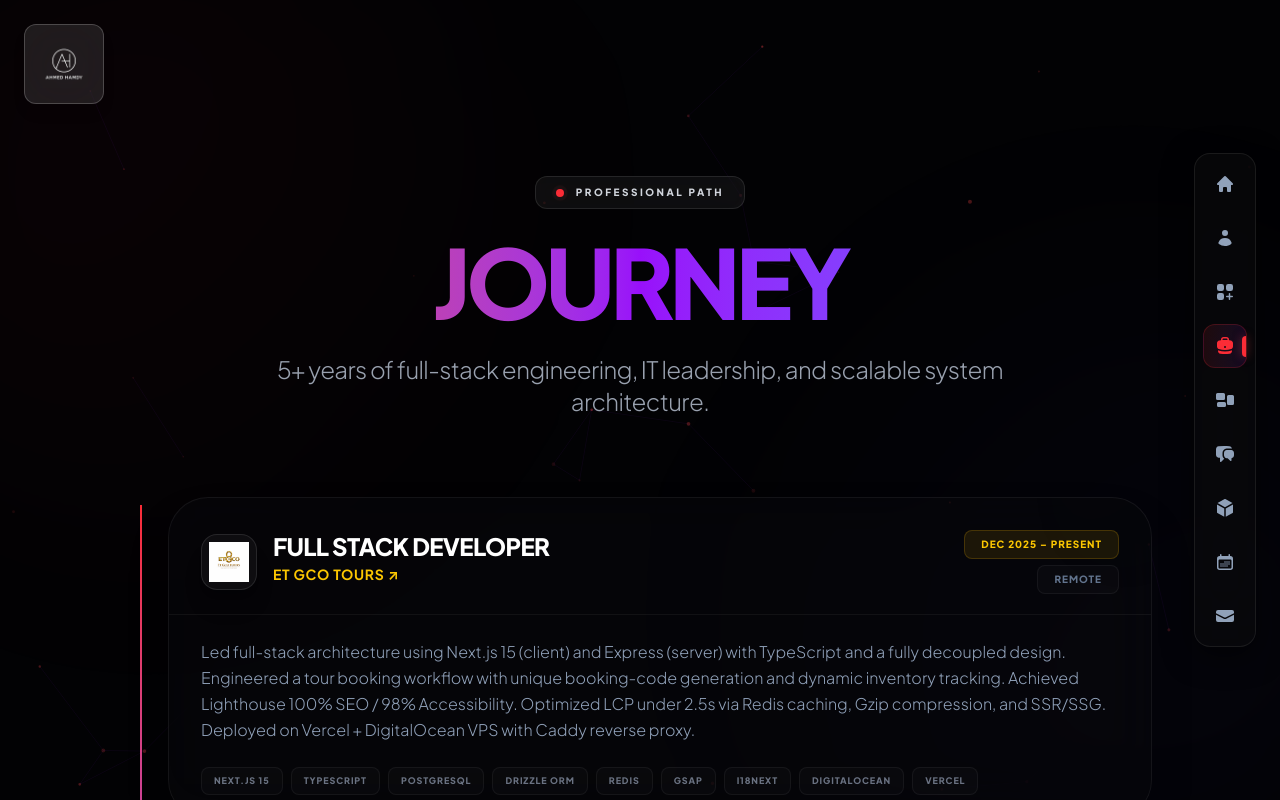
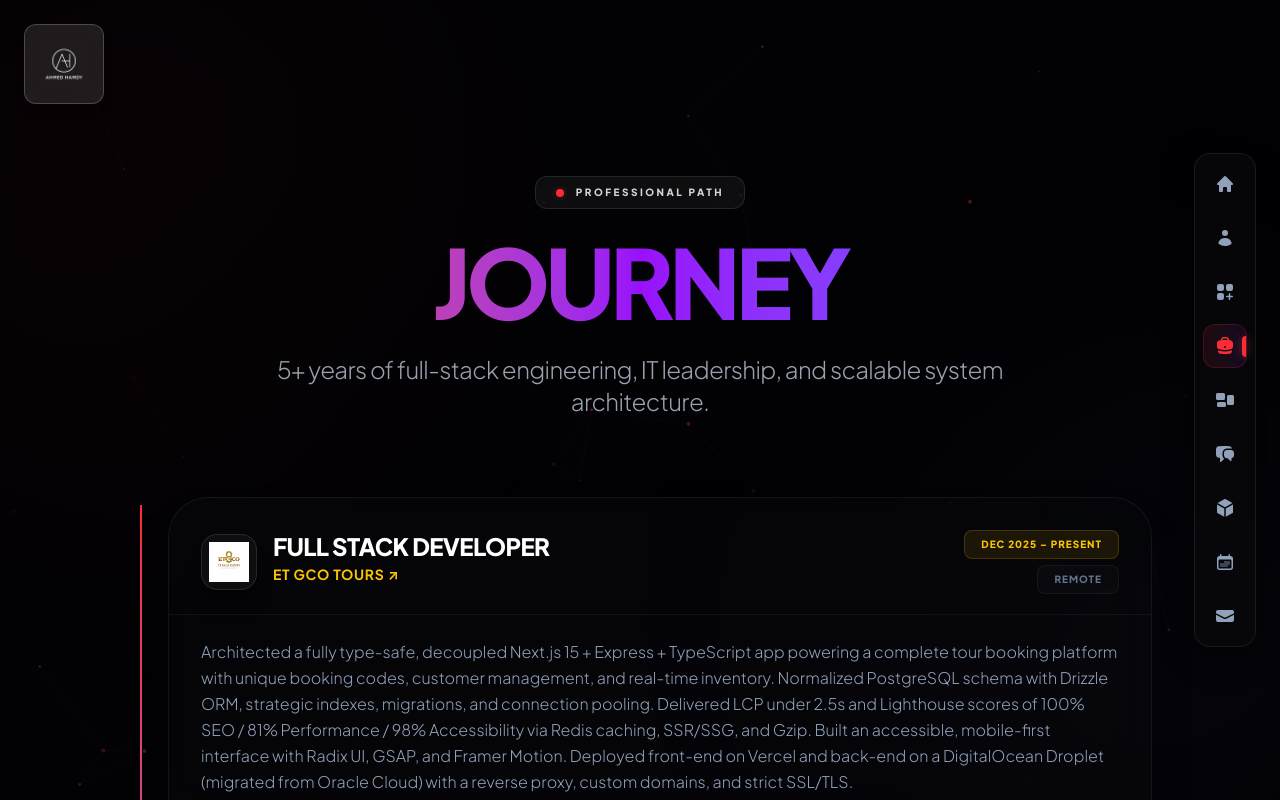
Before and after one commit to Ahmed-Hamdy101/NextJS-Portfolio, a Next.js app: page /work in a window 1280 px wide. Built offline with nearby package versions, Linux system fonts and the light colour scheme.

Commit message:
update += service | skills | testimonails | work information

```diff
--- a/src/pages/services/index.tsx
+++ b/src/pages/services/index.tsx
@@ -81,21 +81,21 @@ const ServicesPage = () => {
                                 <> {/*  This fragment now correctly wraps all top-level elements */}
         <Head>
             <title> Services |  Mid Level Senior Full Stack Engineer | Next.js, Laravel, AWS Expert</title>
-            <meta name="description" content="Ahmed Hamdy is a Mid Level Senior Full Stack Engineer with 4+ years of experience building scalable web applications and cloud infrastructure using Next.js, Laravel, AWS, and AI integrations." />
+            <meta name="description" content="Ahmed Hamdy is a Mid Level Senior Full Stack Engineer with 5+ years of experience building scalable web applications and cloud infrastructure using Next.js, Laravel, AWS, and AI integrations." />
             <link rel="canonical" href="https://ahmedhamdy101.is-a.dev//" />
 
             {/* Open Graph / Facebook */}
             <meta property="og:type" content="website" />
             <meta property="og:url" content="https://ahmedhamdy101.is-a.dev/" />
             <meta property="og:title" content="Ahmed Hamdy | Mid Level Senior Full Stack Engineer | Next.js, Laravel, AWS Expert" />
-            <meta property="og:description" content="Ahmed Hamdy is a Mid Level Senior Full Stack Engineer with 4+ years of experience building scalable web applications and cloud infrastructure using Next.js, Laravel, AWS, and AI integrations." />
+            <meta property="og:description" content="Ahmed Hamdy is a Mid Level Senior Full Stack Engineer with 5+ years of experience building scalable web applications and cloud infrastructure using Next.js, Laravel, AWS, and AI integrations." />
             <meta property="og:image" content="https://ahmedhamdy101.is-a.dev/og-image.jpg" />
 
             {/* Twitter */}
             <meta name="twitter:card" content="favicons.svg" />
             <meta name="twitter:url" content="https://ahmedhamdy101.is-a.dev/" />
             <meta name="twitter:title" content="Ahmed Hamdy | Mid Level Senior Full Stack Engineer | Next.js, Laravel, AWS Expert" />
-            <meta name="twitter:description" content="Ahmed Hamdy is a Mid Level Senior Full Stack Engineer with 4+ years of experience building scalable web applications and cloud infrastructure using Next.js, Laravel, AWS, and AI integrations." />
+            <meta name="twitter:description" content="Ahmed Hamdy is a Mid Level Senior Full Stack Engineer with 5+ years of experience building scalable web applications and cloud infrastructure using Next.js, Laravel, AWS, and AI integrations." />
             <meta name="twitter:image" content="https://ahmedhamdy101.is-a.dev/og-image.jpg" />
 
         </Head>
--- a/src/pages/skills/index.tsx
+++ b/src/pages/skills/index.tsx
@@ -151,21 +151,21 @@ const SkillsPage = () => {
          <>
             <Head>
             <title> Skills Page|  Mid Level Senior Full Stack Engineer | Next.js, Laravel, AWS Expert</title>
-            <meta name="description" content="Ahmed Hamdy is a Mid Level Senior Full Stack Engineer with 4+ years of experience building scalable web applications and cloud infrastructure using Next.js, Laravel, AWS, and AI integrations." />
+            <meta name="description" content="Ahmed Hamdy is a Mid Level Senior Full Stack Engineer with 5+ years of experience building scalable web applications and cloud infrastructure using Next.js, Laravel, AWS, and AI integrations." />
             <link rel="canonical" href="https://ahmedhamdy101.is-a.dev//" />
 
             {/* Open Graph / Facebook */}
             <meta property="og:type" content="website" />
             <meta property="og:url" content="https://ahmedhamdy101.is-a.dev/" />
             <meta property="og:title" content="Ahmed Hamdy | Mid Level Senior Full Stack Engineer | Next.js, Laravel, AWS Expert" />
-            <meta property="og:description" content="Ahmed Hamdy is a Mid Level Senior Full Stack Engineer with 4+ years of experience building scalable web applications and cloud infrastructure using Next.js, Laravel, AWS, and AI integrations." />
+            <meta property="og:description" content="Ahmed Hamdy is a Mid Level Senior Full Stack Engineer with 5+ years of experience building scalable web applications and cloud infrastructure using Next.js, Laravel, AWS, and AI integrations." />
             <meta property="og:image" content="https://ahmedhamdy101.is-a.dev/og-image.jpg" />
 
             {/* Twitter */}
             <meta name="twitter:card" content="favicons.svg" />
             <meta name="twitter:url" content="https://ahmedhamdy101.is-a.dev/" />
             <meta name="twitter:title" content="Ahmed Hamdy | Mid Level Senior Full Stack Engineer | Next.js, Laravel, AWS Expert" />
-            <meta name="twitter:description" content="Ahmed Hamdy is a Mid Level Senior Full Stack Engineer with 4+ years of experience building scalable web applications and cloud infrastructure using Next.js, Laravel, AWS, and AI integrations." />
+            <meta name="twitter:description" content="Ahmed Hamdy is a Mid Level Senior Full Stack Engineer with 5+ years of experience building scalable web applications and cloud infrastructure using Next.js, Laravel, AWS, and AI integrations." />
             <meta name="twitter:image" content="https://ahmedhamdy101.is-a.dev/og-image.jpg" />
 
         </Head>
--- a/src/pages/work/index.tsx
+++ b/src/pages/work/index.tsx
@@ -7,6 +7,7 @@ import {
     HiMiniCommandLine,
     HiMiniRocketLaunch,
     HiMiniGlobeAlt,
+    HiMiniCpuChip,
 } from "react-icons/hi2";
 import Head from "next/head";
 
@@ -19,8 +20,8 @@ const experiences = [
         duration: "Dec 2025 – Present",
         type: "Remote",
         description:
-            "Led full-stack architecture using Next.js 15 (client) and Express (server) with TypeScript and a fully decoupled design. Engineered a tour booking workflow with unique booking-code generation and dynamic inventory tracking. Achieved Lighthouse 100% SEO / 98% Accessibility. Optimized LCP under 2.5s via Redis caching, Gzip compression, and SSR/SSG. Deployed on Vercel + DigitalOcean VPS with Caddy reverse proxy.",
-        skills: ["Next.js 15", "TypeScript", "PostgreSQL", "Drizzle ORM", "Redis", "GSAP", "i18next", "DigitalOcean", "Vercel"],
+            "Architected a fully type-safe, decoupled Next.js 15 + Express + TypeScript app powering a complete tour booking platform with unique booking codes, customer management, and real-time inventory. Normalized PostgreSQL schema with Drizzle ORM, strategic indexes, migrations, and connection pooling. Delivered LCP under 2.5s and Lighthouse scores of 100% SEO / 81% Performance / 98% Accessibility via Redis caching, SSR/SSG, and Gzip. Built an accessible, mobile-first interface with Radix UI, GSAP, and Framer Motion. Deployed front-end on Vercel and back-end on a DigitalOcean Droplet (migrated from Oracle Cloud) with a reverse proxy, custom domains, and strict SSL/TLS.",
+        skills: ["Next.js 15", "TypeScript", "Express", "PostgreSQL", "Drizzle ORM", "Redis", "Radix UI", "GSAP", "DigitalOcean", "Vercel"],
         Icon: HiMiniGlobeAlt,
         gradient: "from-yellow-500/10 via-green-600/5 to-transparent",
         accent: "text-yellow-400",
@@ -28,16 +29,32 @@ const experiences = [
         tag: "bg-yellow-500/10 text-yellow-400 border-yellow-500/20",
     },
     {
-        company: "Al Kayan Construction & Engineering",
-        update: "Alkayan Nova New UX-2.0 In Progress",
-        companyLink: "https://www.alkayan-co.com",
+        company: "Egypt Racket Sport",
+        companyLink: "https://egyptracketstore.com",
+        logo: null,
+        role: "WordPress / SEO Specialist",
+        duration: "Nov 2025 – Jan 2026",
+        type: "Remote",
+        description:
+            "Managed and optimized WordPress product pages with technical SEO, improved Core Web Vitals, and UI enhancements. Performed ongoing performance tuning, troubleshooting, and maintenance that improved site speed and search visibility.",
+        skills: ["WordPress", "SEO", "Core Web Vitals", "Performance Tuning"],
+        Icon: HiMiniBriefcase,
+        gradient: "from-cyan-500/10 via-blue-600/5 to-transparent",
+        accent: "text-cyan-400",
+        dot: "border-cyan-500 shadow-cyan-500/40",
+        tag: "bg-cyan-500/10 text-cyan-400 border-cyan-500/20",
+    },
+    {
+        company: "Al Kayan Construction & Engineering (Nova v2.0)",
+        update: "Alkayan Nova — Custom PHP MVC Rebuild",
+        companyLink: "https://ahmedhamdy101.is-a.dev/projects/alkayan-nova",
         logo: "/images/companies/alkayan-nova.png",
         role: "Full Stack Developer",
-        duration: "Jan 2021 – Present",
+        duration: "Sep 2025 – Present",
         type: "On-site · Maadi",
         description:
-            "Engineered Alkayan Nova — a high-diamond UX real estate platform for one of Egypt's leading construction firms. Designed and built a premium property management CMS from the ground up with sophisticated role-based access control (RBAC), dark/light theme system, advanced property filtering, and smooth micro-animations. Implemented enterprise-grade security: CSRF protection, full-stack input validation, and SQL injection prevention — cutting vulnerabilities by 75%. Optimized database schema and query execution plans across all production systems. Managed DNS (GoDaddy), hosting (Namecheap), and SSL certificates end-to-end.",
-        skills: ["Laravel", "PHP", "MySQL", "RBAC", "CSRF", "Next.js", "Tailwind CSS", "Dark Mode UX", "Namecheap", "GoDaddy"],
+            "Designed a custom PHP MVC framework from scratch (front-controller pattern, no Laravel, no CMS) handling routing, JSON APIs, and page rendering. Architected a reusable OOP component system — static layout classes exposing navbar, footer, hero, and section blocks as composable methods — keeping markup DRY across 10+ page templates. Built a distinctive front end with MDBootstrap, GSAP-driven 3D card animations, and a Three.js WebGL hero scene, with light/dark theme persisted via localStorage. Hardened security: CSRF tokens on every form, full-stack input validation, removed hard-coded credentials, closed .env exposure, fixed error-message leakage.",
+        skills: ["PHP", "Custom MVC", "MDBootstrap", "Three.js", "GSAP", "WebGL", "CSRF"],
         Icon: HiMiniRocketLaunch,
         gradient: "from-blue-500/10 via-purple-600/5 to-transparent",
         accent: "text-blue-400",
@@ -45,31 +62,31 @@ const experiences = [
         tag: "bg-blue-500/10 text-blue-400 border-blue-500/20",
     },
     {
-        company: "Egypt Racket Sport",
-        companyLink: null,
-        logo: null,
-        role: "Junior WordPress Developer",
-        duration: "Dec 2024 – Jun 2026",
-        type: "Remote",
+        company: "Al Kayan Construction (Legacy + Real Estate CMS)",
+        companyLink: "https://www.alkayan-co.com",
+        logo: "/images/companies/alkayan-nova.png",
+        role: "Full Stack Developer",
+        duration: "Jan 2021 – Sep 2025",
+        type: "On-site · Maadi",
         description:
-            "Evaluated and improved site performance using GTmetrix and Google Lighthouse; implemented caching and image optimization to reduce load times. Boosted e-commerce product visibility through on-page SEO strategies using Yoast/Rank Math. Maintained overall site health — daily plugin updates, conflict resolution, and frontend UI/UX troubleshooting.",
-        skills: ["WordPress", "WooCommerce", "SEO", "GTmetrix", "Lighthouse", "Plugin Dev"],
-        Icon: HiMiniBriefcase,
-        gradient: "from-cyan-500/10 via-blue-600/5 to-transparent",
-        accent: "text-cyan-400",
-        dot: "border-cyan-500 shadow-cyan-500/40",
-        tag: "bg-cyan-500/10 text-cyan-400 border-cyan-500/20",
+            "Architected and deployed the official production web platform for Al Kayan Construction, showcasing multi-category project portfolios and career management features. Built an Admin CMS with Role-Based Access Control (RBAC), implementing strict input validation and CSRF protection to safeguard against web vulnerabilities. Managed end-to-end production deployment, including cloud hosting, DNS routing, and SSL configuration.",
+        skills: ["Laravel", "PHP", "MySQL", "RBAC", "CSRF", "Namecheap", "GoDaddy"],
+        Icon: HiMiniCpuChip,
+        gradient: "from-sky-500/10 via-purple-600/5 to-transparent",
+        accent: "text-sky-400",
+        dot: "border-sky-500 shadow-sky-500/40",
+        tag: "bg-sky-500/10 text-sky-400 border-sky-500/20",
     },
     {
         company: "Padel Nuestro",
         companyLink: null,
         logo: null,
-        role: "IT Support & Systems Engineer",
-        duration: "Sep 2022 – Mar 2025",
+        role: "IT Support Specialist",
+        duration: "Sep 2023 – Mar 2026",
         type: "West Cairo",
         description:
-            "Diagnosed and resolved 50+ monthly network issues across a 200-person office, improving uptime from 95% to 99.5% using Wireshark packet analysis. Designed an AI Padel Coach assistant prototype with 15+ technical architecture diagrams, reducing estimated implementation time by 30%. Deployed and maintained 3+ CCTV/DVR/NVR systems, cutting security incident response time by 35%. Administered 50+ software licenses and resolved 15+ weekly hardware and printer issues.",
-        skills: ["Networking", "Wireshark", "CCTV / NVR", "IT Support", "AI Prototyping", "System Design"],
+            "Maintained network and IT infrastructure for a 100-person office, resolving 10+ issues monthly. Deployed and managed CCTV/DVR/NVR systems for security monitoring. Administered Windows Server 2019, ERP systems, VPN access, software licensing, and hardware/printer support.",
+        skills: ["Networking", "CCTV / NVR", "Windows Server", "ERP", "VPN", "IT Support"],
         Icon: HiMiniCommandLine,
         gradient: "from-indigo-500/10 via-purple-600/5 to-transparent",
         accent: "text-indigo-400",
@@ -83,21 +100,21 @@ const WorkPage = () => {
             <>
              <Head>
             <title> Work Showcase |  Mid Level Senior Full Stack Engineer | Next.js, Laravel, AWS Expert</title>
-            <meta name="description" content="Ahmed Hamdy is a Mid Level Senior Full Stack Engineer with 4+ years of experience building scalable web applications and cloud infrastructure using Next.js, Laravel, AWS, and AI integrations." />
+            <meta name="description" content="Ahmed Hamdy is a Mid Level Senior Full Stack Engineer with 5+ years of experience building scalable web applications and cloud infrastructure using Next.js, Laravel, AWS, and AI integrations." />
             <link rel="canonical" href="https://ahmedhamdy101.is-a.dev//" />
 
             {/* Open Graph / Facebook */}
             <meta property="og:type" content="website" />
             <meta property="og:url" content="https://ahmedhamdy101.is-a.dev/" />
             <meta property="og:title" content="Ahmed Hamdy | Mid Level Senior Full Stack Engineer | Next.js, Laravel, AWS Expert" />
-            <meta property="og:description" content="Ahmed Hamdy is a Mid Level Senior Full Stack Engineer with 4+ years of experience building scalable web applications and cloud infrastructure using Next.js, Laravel, AWS, and AI integrations." />
+            <meta property="og:description" content="Ahmed Hamdy is a Mid Level Senior Full Stack Engineer with 5+ years of experience building scalable web applications and cloud infrastructure using Next.js, Laravel, AWS, and AI integrations." />
             <meta property="og:image" content="https://ahmedhamdy101.is-a.dev/og-image.jpg" />
 
             {/* Twitter */}
             <meta name="twitter:card" content="favicons.svg" />
             <meta name="twitter:url" content="https://ahmedhamdy101.is-a.dev/" />
             <meta name="twitter:title" content="Ahmed Hamdy | Mid Level Senior Full Stack Engineer | Next.js, Laravel, AWS Expert" />
-            <meta name="twitter:description" content="Ahmed Hamdy is a Mid Level Senior Full Stack Engineer with 4+ years of experience building scalable web applications and cloud infrastructure using Next.js, Laravel, AWS, and AI integrations." />
+            <meta name="twitter:description" content="Ahmed Hamdy is a Mid Level Senior Full Stack Engineer with 5+ years of experience building scalable web applications and cloud infrastructure using Next.js, Laravel, AWS, and AI integrations." />
             <meta name="twitter:image" content="https://ahmedhamdy101.is-a.dev/og-image.jpg" />
 
         </Head>
```
Also changed, not shown: src/pages/index.tsx (+5 -5 lines), src/pages/testimonials/index.tsx (+5 -5 lines).
